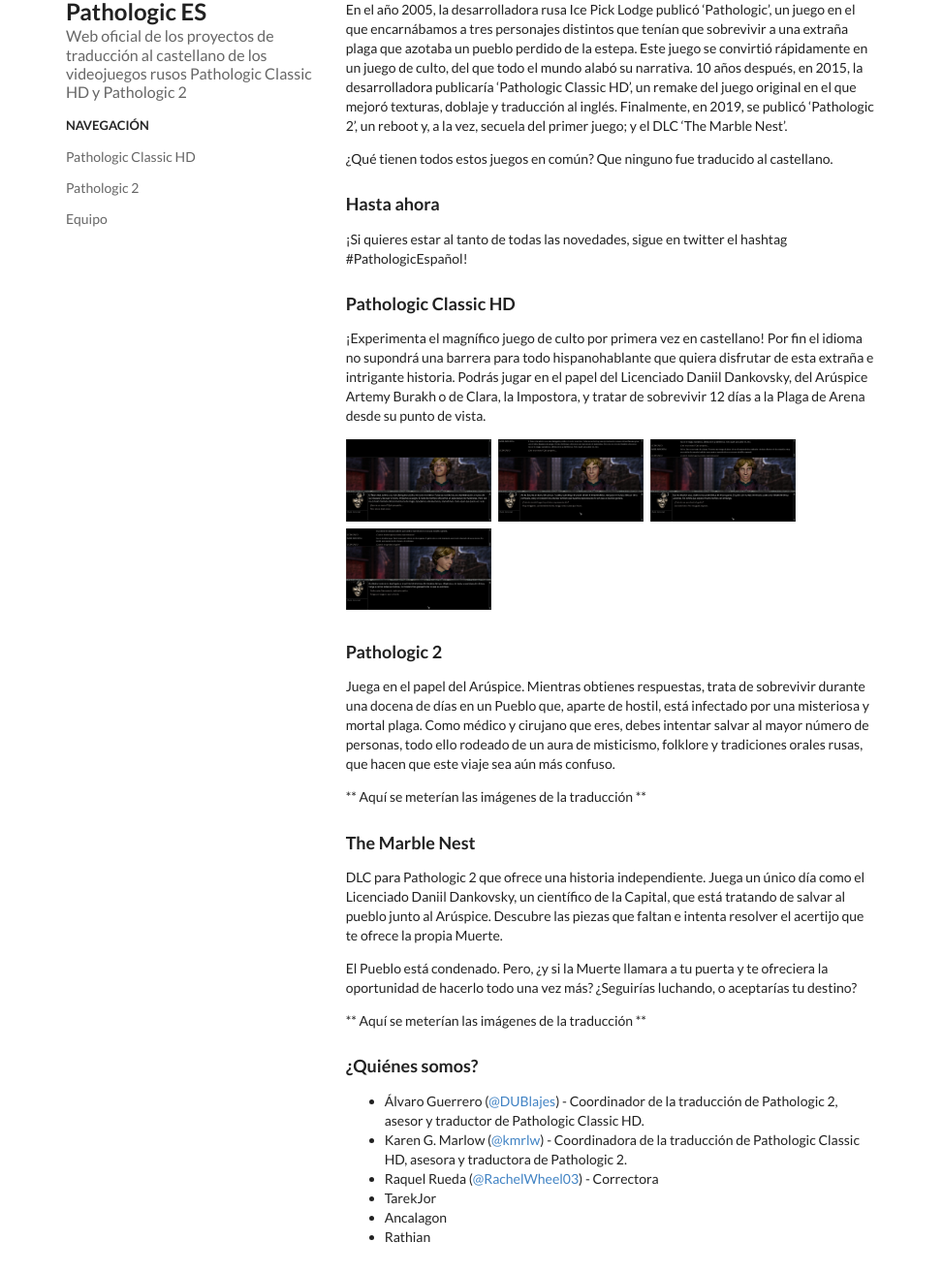
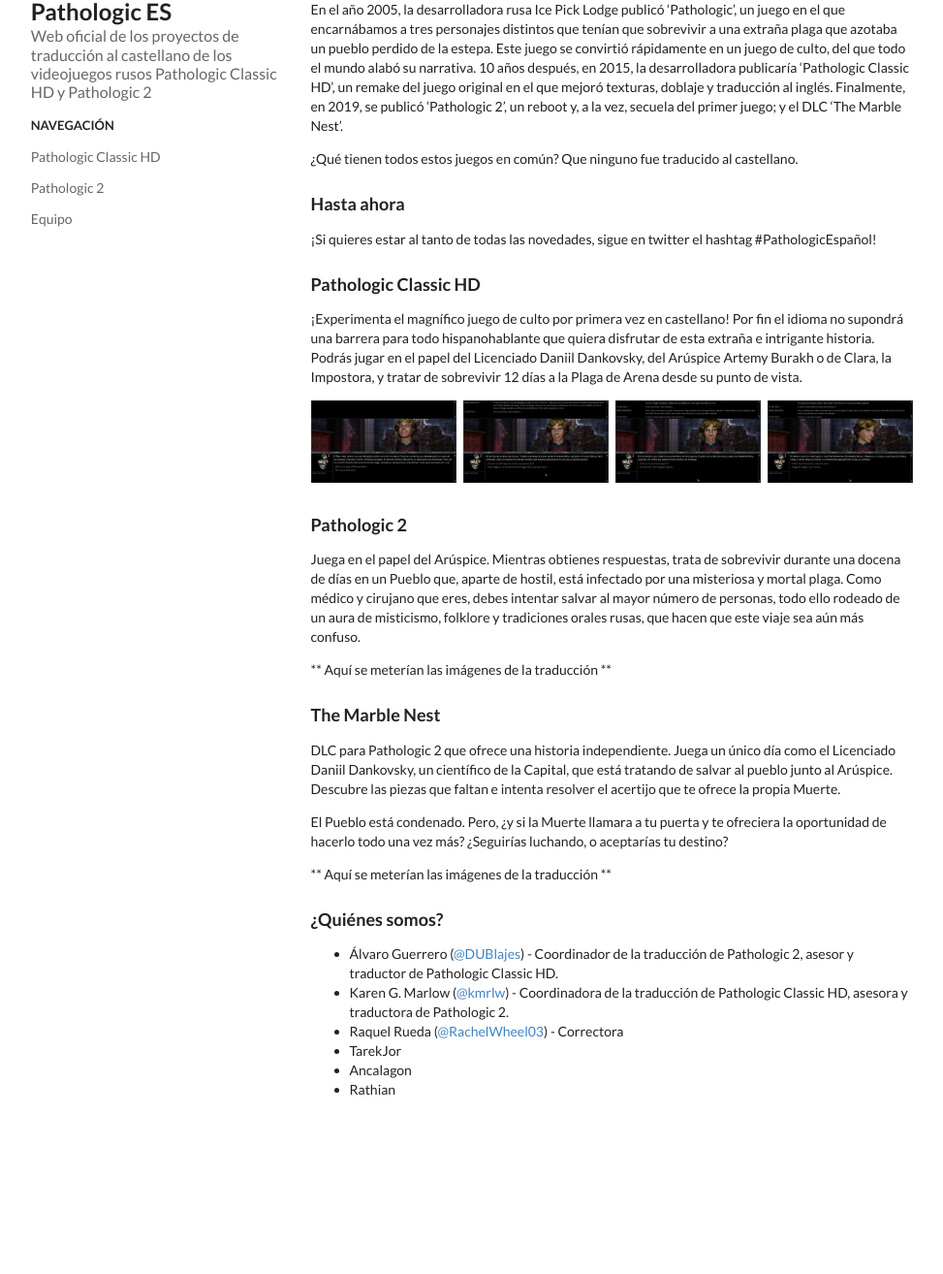
Before and after one commit to pathologic-es/pathologic-es.github.io, a Jekyll site: the page built from index.md, in a window 1280 px wide. Shown: the whole page at 97% size, without its empty margins (153-1126 px from the left). Built offline with Jekyll 4.4.1, drawn with Linux system fonts in a browser that asks for light colours; after the commit the page ends 1162 px from its top, so only the background shows below that.

Commit message:
Update default.html

```diff
--- a/_layouts/default.html
+++ b/_layouts/default.html
@@ -24,7 +24,7 @@
 					<a class="item">Equipo</a>
 				</div>
 			</div>
-			<div class="eight wide column">
+			<div class="nine wide column">
 				<div class="ui container">
 					{{ content }}
 				</div>
```
